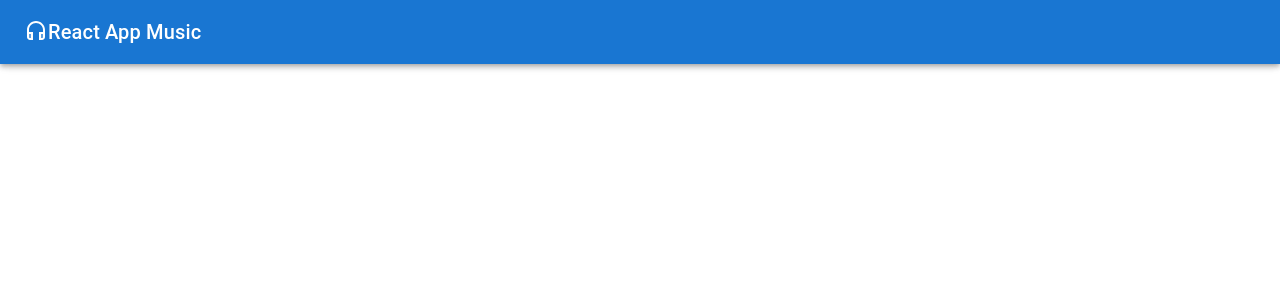
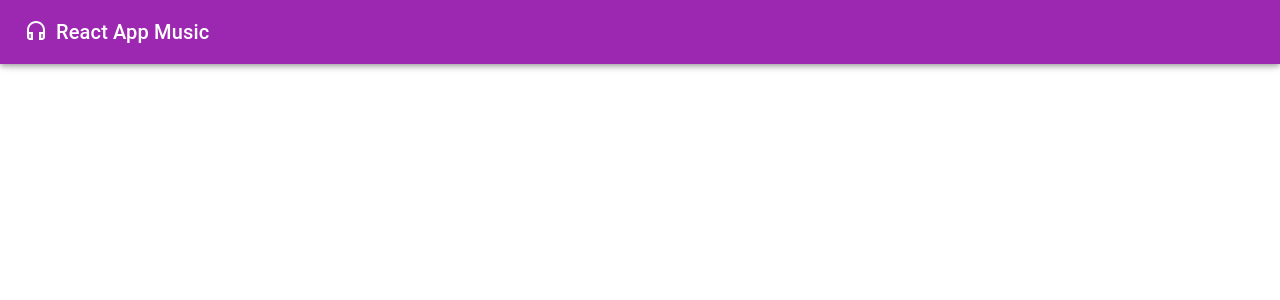
Before and after one commit to Heneros/react-app-music, a React (Create React App) app: page / in a window 1280 px wide. Shown: the top 300 px of the page. Built offline with nearby package versions, Linux system fonts and the light colour scheme.

Commit message:
styles/Header.js

```diff
--- a/package.json
+++ b/package.json
@@ -13,6 +13,7 @@
     "react": "^18.2.0",
     "react-dom": "^18.2.0",
     "react-scripts": "5.0.1",
+    "styled-components": "^5.3.5",
     "web-vitals": "^2.1.4"
   },
   "scripts": {
--- a/src/components/Header.js
+++ b/src/components/Header.js
@@ -1,17 +1,21 @@
 import React from 'react';
 import { Grid, AppBar, Toolbar, Typography } from '@mui/material';
 import { HeadsetTwoTone } from '@mui/icons-material';
+import HeaderStyles from './styles/Header';
+
 
 function Header() {
     return (
-        <AppBar>
+        <HeaderStyles>
+            <AppBar color="secondary" position="fixed">
                 <Toolbar>
                     <HeadsetTwoTone />
-                <Typography variant="h6" component="h1">
+                    <Typography className="title" variant="h6" component="h1">
                         React App Music
                     </Typography>
                 </Toolbar>
             </AppBar>
+        </HeaderStyles>
     )
 }
 
--- /dev/null
+++ b/src/components/styles/Header.js
@@ -0,0 +1,10 @@
+import styled from 'styled-components';
+
+
+const HeaderStyles = styled.header`
+.title{
+    margin-left: 8px;
+}
+`;
+
+export default HeaderStyles;
```
Also changed, not shown: 1 other file (tests, documents, lock files or other folders). Lines whose indentation alone changed are shown as unchanged.
